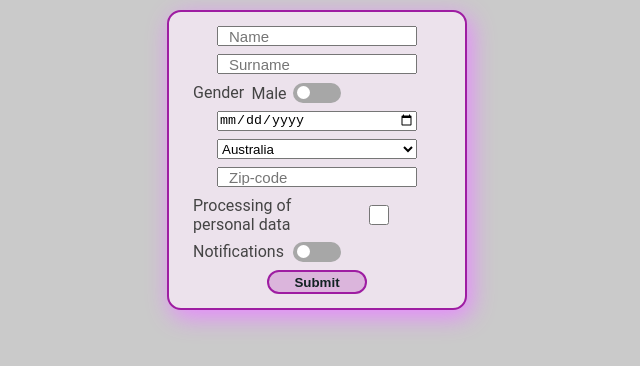
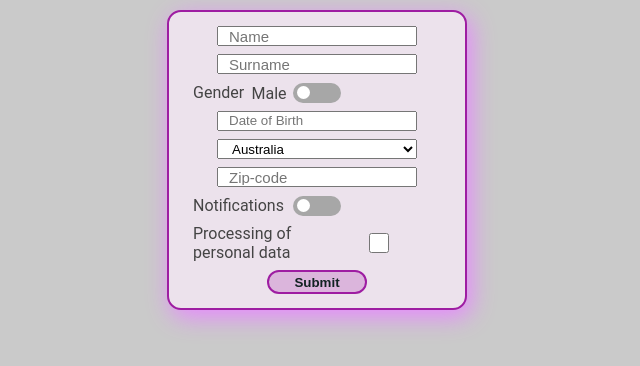
Before and after one commit to Wolf-Den1994/react-2021q3, a React app in the folder react-components/: page / in a window 1280 px wide. Shown: the top 366 px of the page, without its empty margins (323-963 px from the left). Built offline with nearby package versions, Linux system fonts and the light colour scheme.

Commit message:
feat: add useState form

```diff
--- a/react-components/src/components/app/app.jsx
+++ b/react-components/src/components/app/app.jsx
@@ -1,11 +1,69 @@
-import React from 'react';
+import React, { useState } from 'react';
 import Form from '../form/form';
 import './app.scss';
 
-const App = ({ countries }) => (
-  <>
-    <Form countriesArray={countries} />
-  </>
-);
+const App = ({ countries }) => {
+  const [name, setName] = useState();
+  const onChangeName = (event) => {
+    setName(event.target.value);
+  };
+
+  const [surname, setSurname] = useState();
+  const onChangeSurname = (event) => {
+    setSurname(event.target.value);
+  };
+
+  const [zipcode, setZipcode] = useState();
+  const onChangeZipcode = (event) => {
+    setZipcode(event.target.value);
+  };
+
+  const [gender, setGender] = useState();
+  const onChangeGender = (event) => {
+    setGender(event.target.checked);
+  };
+
+  const [notifications, setNotifications] = useState();
+  const onChangeNotifications = (event) => {
+    setNotifications(event.target.checked);
+  };
+
+  const [treatment, setTreatment] = useState();
+  const onChangeTreatment = (event) => {
+    setTreatment(event.target.checked);
+  };
+
+  const [dateOfBirth, setdateOfBirth] = useState();
+  const onChangeDate = (event) => {
+    setdateOfBirth(event.target.value);
+  };
+
+  const [country, setCountry] = useState();
+  const onChangeCountry = (event) => {
+    setCountry(event.target.value);
+  };
+
+  const onClickBtnSubmit = (event) => {
+    event.preventDefault();
+    console.log(name, surname, gender, dateOfBirth, country, zipcode, notifications, treatment);
+  };
+
+  return (
+    <>
+      <Form
+        countriesArray={countries}
+        onChangeName={onChangeName}
+        onChangeSurname={onChangeSurname}
+        onChangeZipcode={onChangeZipcode}
+        onChangeGender={onChangeGender}
+        onChangeNotifications={onChangeNotifications}
+        onChangeTreatment={onChangeTreatment}
+        onClickBtn={onClickBtnSubmit}
+        onChangeDate={onChangeDate}
+        onChangeCountry={onChangeCountry}
+      />
+    </>
+  );
+};
 
 export default App;
--- a/react-components/src/components/checkbox/checkbox.jsx
+++ b/react-components/src/components/checkbox/checkbox.jsx
@@ -2,12 +2,12 @@ import React from 'react';
 import './checkbox.scss';
 
 const Checkbox = ({
-  value, display, classNameLabel, classNameSpan,
+  value, display, classNameLabel, classNameSpan, onChangeHandler,
 }) => (
   <>
     <label htmlFor={value} className={classNameLabel}>
       <span className="display">{display}</span>
-      <input type="checkbox" id={value} name={value} />
+      <input type="checkbox" id={value} name={value} onChange={onChangeHandler} />
       <span className={classNameSpan} />
     </label>
   </>
--- a/react-components/src/components/checkbox/checkbox.scss
+++ b/react-components/src/components/checkbox/checkbox.scss
@@ -3,6 +3,7 @@
   display: inline-block;
   width: 48px;
   height: 20px;
+  cursor: pointer;
 
   input {
     display: none;
@@ -75,6 +76,11 @@ input:checked + .slider.gender:after {
   display: flex;
   justify-content: space-between;
   align-items: center;
+  cursor: pointer;
+
+  input {
+    cursor: pointer;
+  }
 
   .display {
     color: #444;
--- a/react-components/src/components/date-input/data-input.scss
+++ b/react-components/src/components/date-input/data-input.scss
@@ -1,4 +1,5 @@
 input {
   width: 200px;
   height: 20px;
+  padding: 0 10px;
 }
--- a/react-components/src/components/date-input/date-input.jsx
+++ b/react-components/src/components/date-input/date-input.jsx
@@ -1,10 +1,27 @@
 import React from 'react';
 import './data-input.scss';
 
-const date = new Date();
+const today = new Date();
+const dd = String(today.getDate()).padStart(2, '0');
+const mm = String(today.getMonth() + 1).padStart(2, '0');
+const yyyy = today.getFullYear();
 
-const DateInput = ({ type }) => (
-  <input type={type} min="1920-01-01" max={date} />
-);
+const DateInput = ({ type, onChangeHandler }) => {
+  const onChangeTypeInput = (e) => {
+    e.currentTarget.type = 'date';
+    e.currentTarget.focus();
+  };
+
+  return (
+    <input
+      type={type}
+      placeholder="Date of Birth"
+      min="1920-01-01"
+      max={`${yyyy}-${mm}-${dd}`}
+      onFocus={onChangeTypeInput}
+      onChange={onChangeHandler}
+    />
+  );
+};
 
 export default DateInput;
--- a/react-components/src/components/dropdown/dropdown.jsx
+++ b/react-components/src/components/dropdown/dropdown.jsx
@@ -1,16 +1,18 @@
 import React from 'react';
 import './dropdown.scss';
 
-const Dropdown = ({ countries }) => {
-  const countriesArray = countries.sort().map((county) => {
+const Dropdown = ({ countries, onChangeHandler }) => {
+  const countriesSort = countries.sort();
+  countriesSort.unshift('your country');
+  const countriesArray = countriesSort.map((county) => {
     const low = county.toLowerCase();
     return (
-      <option value={low} key={low}>
+      <option value={low} key={low} disabled={low === 'your country'}>
         {county}
       </option>
     );
   });
-  return <select name="countries">{countriesArray}</select>;
+  return <select name="countries" onChange={onChangeHandler}>{countriesArray}</select>;
 };
 
 export default Dropdown;
--- a/react-components/src/components/dropdown/dropdown.scss
+++ b/react-components/src/components/dropdown/dropdown.scss
@@ -1,4 +1,5 @@
 select {
   width: 200px;
   height: 20px;
+  padding: 0 10px;
 }
--- a/react-components/src/components/form/form.jsx
+++ b/react-components/src/components/form/form.jsx
@@ -6,21 +6,55 @@ import Dropdown from '../dropdown/dropdown';
 import InputText from '../input/input';
 import './form.scss';
 
-const Form = ({ countriesArray }) => (
-  <form action="POST" className="user-form">
-    <InputText type="text" placeholder="Name" />
-    <InputText type="text" placeholder="Surname" />
-    <Checkbox classNameLabel="switch" classNameSpan="slider gender" display="Gender" />
-    <DateInput type="date" />
-    <Dropdown countries={countriesArray} />
-    <InputText type="number" placeholder="Zip-code" />
+const Form = ({
+  countriesArray,
+  onChangeName,
+  onChangeSurname,
+  onChangeZipcode,
+  onChangeGender,
+  onChangeNotifications,
+  onChangeTreatment,
+  onClickBtn,
+  onChangeDate,
+  onChangeCountry,
+}) => (
+  <form action="POST" className="user-form" onSubmit={onClickBtn}>
+    <InputText
+      type="text"
+      placeholder="Name"
+      onChangeHandler={onChangeName}
+    />
+    <InputText
+      type="text"
+      placeholder="Surname"
+      onChangeHandler={onChangeSurname}
+    />
+    <Checkbox
+      classNameLabel="switch"
+      classNameSpan="slider gender"
+      display="Gender"
+      onChangeHandler={onChangeGender}
+    />
+    <DateInput type="text" onChangeHandler={onChangeDate} />
+    <Dropdown countries={countriesArray} onChangeHandler={onChangeCountry} />
+    <InputText
+      type="number"
+      placeholder="Zip-code"
+      onChangeHandler={onChangeZipcode}
+    />
+    <Checkbox
+      classNameLabel="switch"
+      classNameSpan="slider"
+      display="Notifications"
+      onChangeHandler={onChangeNotifications}
+    />
     <Checkbox
       value="treatment"
       display="Processing of personal data"
       classNameLabel="checkbox-label"
       classNameSpan="hide"
+      onChangeHandler={onChangeTreatment}
     />
-    <Checkbox classNameLabel="switch" classNameSpan="slider" display="Notifications" />
     <Button />
   </form>
 );
--- a/react-components/src/components/input/input.jsx
+++ b/react-components/src/components/input/input.jsx
@@ -1,8 +1,15 @@
 import React from 'react';
 import './input.scss';
 
-const InputText = ({ type, placeholder }) => (
-  <input type={type} placeholder={placeholder} className="input" />
+const InputText = ({
+  type, placeholder, onChangeHandler,
+}) => (
+  <input
+    type={type}
+    placeholder={placeholder}
+    className="input"
+    onChange={onChangeHandler}
+  />
 );
 
 export default InputText;
```
